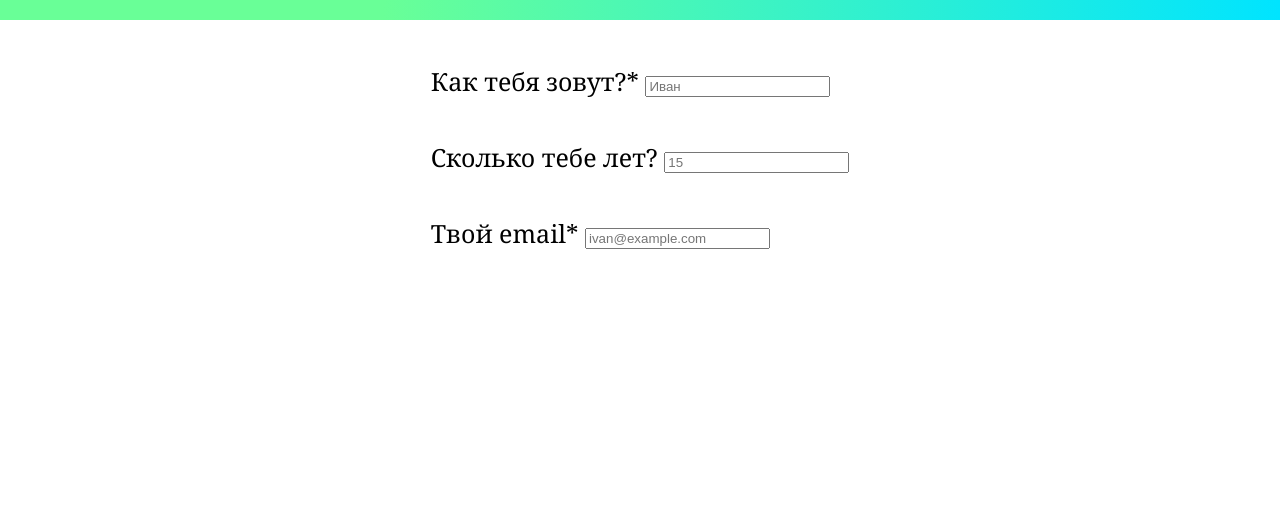
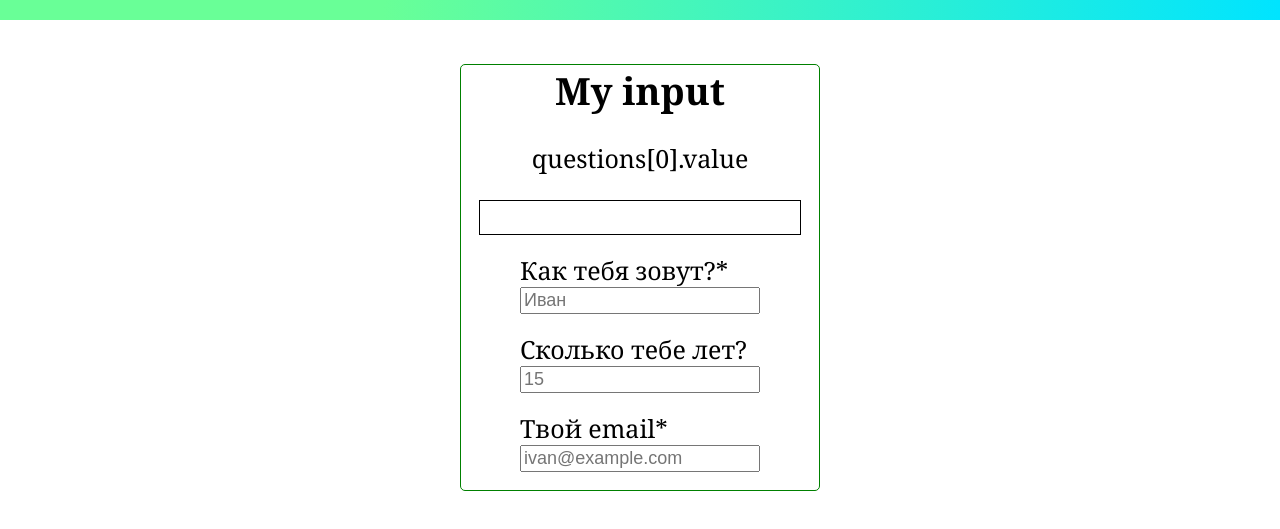
Before and after one commit to VadimZavolko/UI-library, a plain HTML site: page index.html in a window 1280 px wide. Shown: the part 81-610 px from the top of the page. Drawn offline with nearby package versions, Linux system fonts and the light colour scheme; a web font is replaced by a local one.

Commit message:
mini fix PS6

```diff
--- a/index.html
+++ b/index.html
@@ -45,9 +45,10 @@
       <section class="section-input">
 
           <div id="app">
-              <div>{{questions[0].value}}</div>
-              <my-input
-                      v-for="q in questions"
+              <h2>My input</h2>
+              <p>questions[0].value</p>
+              <div class="v-modal">{{questions[0].value}}</div>
+              <my-input v-for="q in questions"
               :key="q.title"
               :type="q.type"
               :title="q.title"
--- a/less/style.less
+++ b/less/style.less
@@ -91,7 +91,7 @@ pre {
 
 .error {
     outline: transparent;
-    box-shadow: 0px 0px 4px 1px red;
+    box-shadow: 0 0 4px 1px red;
     border: 1px solid gainsboro;
 }
 
@@ -103,11 +103,44 @@ pre {
 
 .invalid:focus {
     outline: transparent;
-    box-shadow: 0px 0px 4px 1px blue;
+    box-shadow: 0 0 4px 1px blue;
     border: 1px solid gainsboro;
 }
 
 label {
     display: block;
-    margin-bottom: 10%;
+    margin-bottom: 5%;
 }
+
+.v-modal {
+    display: flex;
+    align-items: center;
+    overflow: hidden;
+    max-width: 100%;
+    width: 90%;
+    border: 1px solid black;
+    height: 35px;
+    font-size: 15px;
+    margin-bottom: 5%;
+    justify-content: center;
+}
+
+input {
+    min-width: 90%;
+    font-size: 18px;
+    display: block;
+}
+
+#app {
+    width: 30%;
+    display: flex;
+    flex-direction: column;
+    justify-content: center;
+    align-items: center;
+    border: 1px solid green;
+    border-radius: 5px;
+}
+
+h2 {
+    margin: 0;
+}
```
